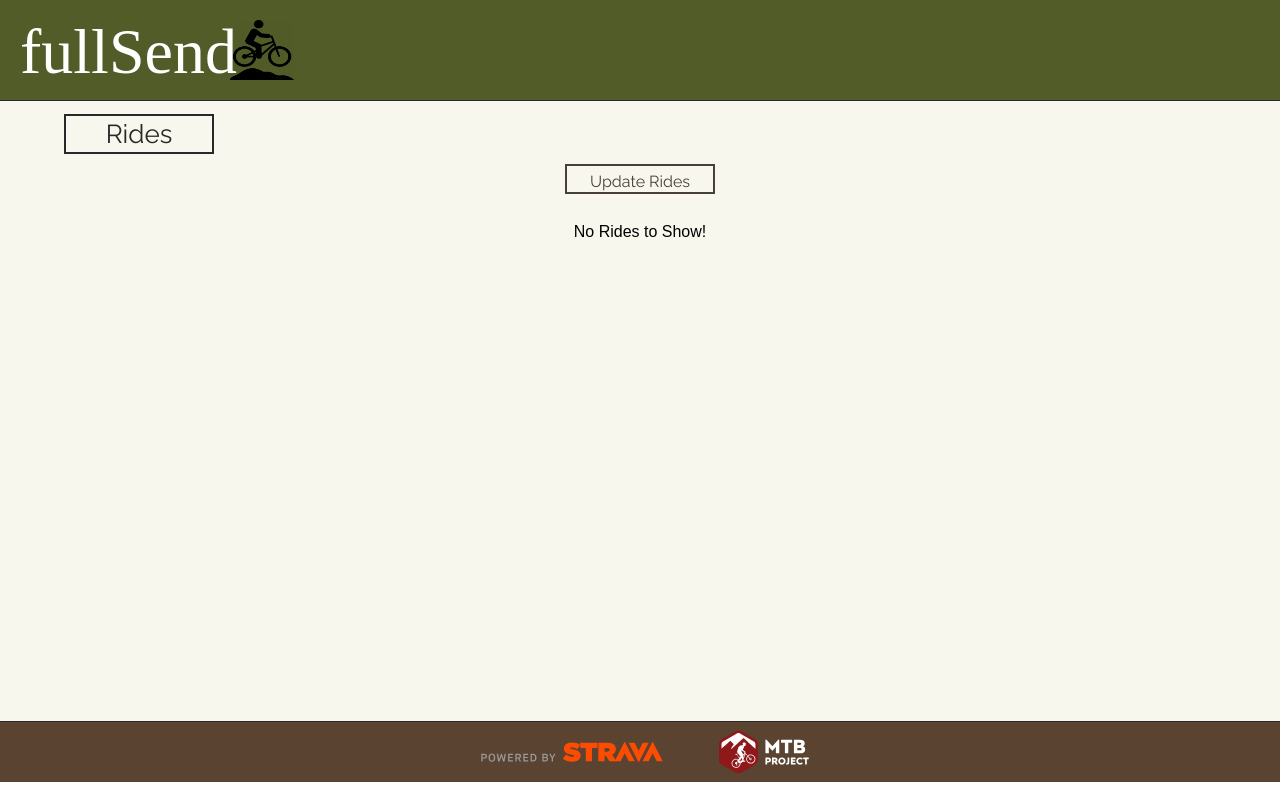
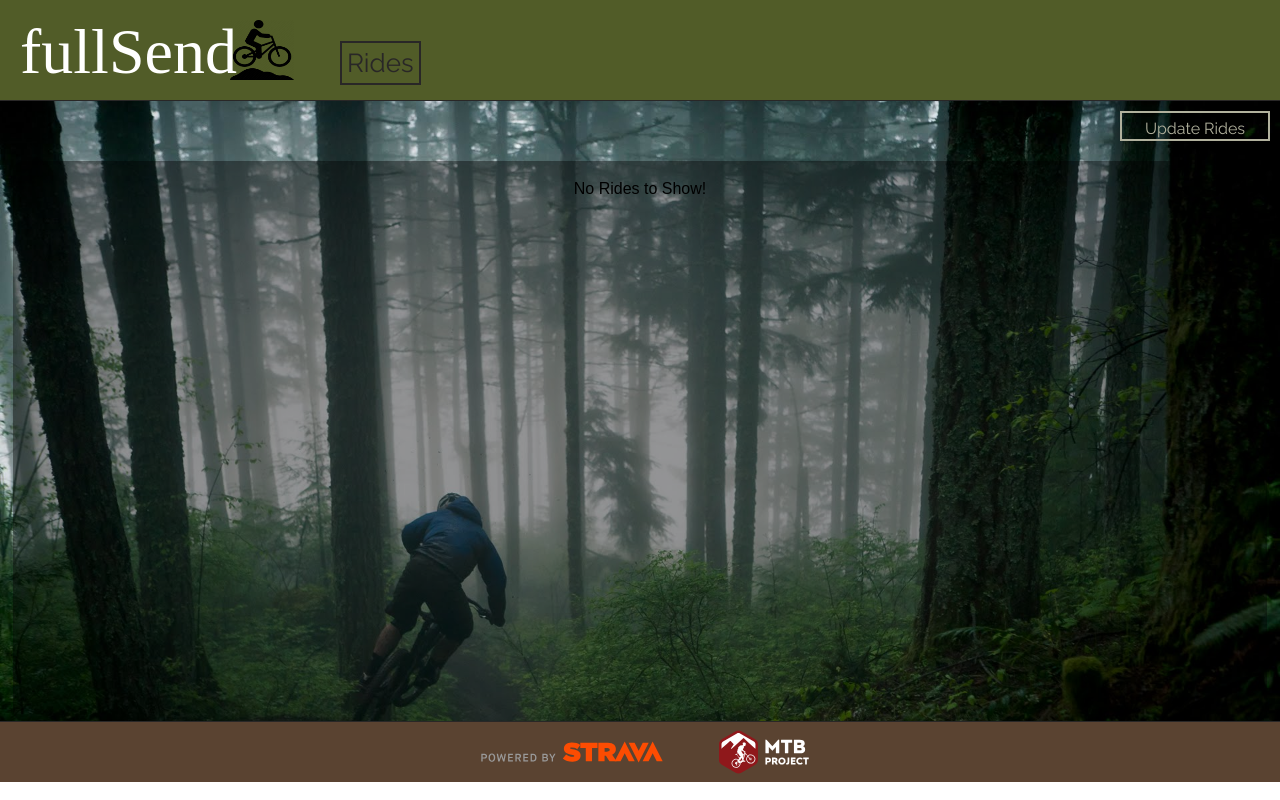
Before and after one commit to patrickmc21/fullSend, a React (Create React App) app: page /main/rides in a window 1280 px wide. Built offline with nearby package versions, Linux system fonts and the light colour scheme; a web font is replaced by a local one.

Commit message:
Style more, which is not linting i know

```diff
--- a/src/Components/Main/Main.css
+++ b/src/Components/Main/Main.css
@@ -1,4 +1,7 @@
 main {
   height: 620px;
   background-color: #f8f7ee;
+  background-image: url('images/possible-bkgrnd.jpg');
+  background-size: cover;
+  background-repeat: no-repeat;
 }
--- a/src/Components/Main/Main.js
+++ b/src/Components/Main/Main.js
@@ -15,7 +15,6 @@ const Main = (props) => {
     <div>
       <Header />
       <main>
-        <Nav />
         <Route exact path='/main' render={() => {
           return <MainContent />
         }} />
--- a/src/Components/MainContent/MainContent.css
+++ b/src/Components/MainContent/MainContent.css
@@ -1,3 +1,9 @@
+.main-content-wrapper {
+  padding-top: 50px;
+  height: 620px;
+  background-color: #f8f7ee;
+}
+
 .main-content {
   padding-top: 200px;
   border: 1px solid #515c28;
--- a/src/Components/MainContent/MainContent.js
+++ b/src/Components/MainContent/MainContent.js
@@ -4,11 +4,13 @@ import './MainContent.css';
 
 const MainContent = () => {
   return (
-    <div className='main-content'>
-      <div className='main-content-text'>
-        <h1 className='main-tagline'>
-          The Rider's Best Friend
-        </h1>
+    <div className='main-content-wrapper'>
+      <div className='main-content'>
+        <div className='main-content-text'>
+          <h1 className='main-tagline'>
+            The Rider's Best Friend
+          </h1>
+        </div>
       </div>
     </div>
   )
--- a/src/Components/Nav/Nav.css
+++ b/src/Components/Nav/Nav.css
@@ -1,20 +1,18 @@
 .app-nav {
-  display: flex;
-  justify-content: space-left;
-  padding-top: 10px;
-  margin: auto;
+  display: inline-block;
+  padding-top: 50px;
   height: 60px;
-  width: 90vw;
+  width: 30vw;
   box-sizing: border-box;
 }
 
 .nav-btn {
-  padding-top: 5px;
-  border: 2px solid #273006;
+  padding: 5px;
+  border: 2px solid #b1b19d;
   height: 40px;
   width: 150px;
   box-sizing: border-box;
-  color: #273006;
+  color: #b1b19d;
   font-family: 'Raleway', sans-serif;
   font-size: 26px;
   text-align: center;
@@ -22,7 +20,9 @@
 }
 
 .nav-btn:hover {
-  box-shadow: 0px 0px 5px 2px #273006;
+  border-color: #FFFFFE;
+  box-shadow: 0px 0px 1px 0px #FFFFFE;
+  color: #FFFFFE;
 }
 
 .active-nav {
--- a/src/Components/RideCard/RideCard.css
+++ b/src/Components/RideCard/RideCard.css
@@ -1,13 +1,13 @@
 .ride-card {
   border: 1px solid #292727;
+  border-radius: 17px;
   margin-bottom: 50px;
   height: 450px;
   width: 300px;
-  background-color: #CECCC1;
-  box-shadow: 0px 0px 2px 1px #292727;
+  background-color: rgba(206, 204, 193, 0.8);
+  box-sizing: border-box;
 }
 
-.ride-date,
 .ride-trail-name,
 .ride-location,
 .ride-summary,
@@ -31,15 +31,23 @@
 }
 
 .ride-date {
-  margin: 5px 5px 5px 0;
+  position: relative;
+  top: 10px;
+  padding-right: 5px;
+  border-radius: 4px 4px 0 0;
+  background-color: rgba(0,0,0, 0.6);
+  color: #e4e4c5;
   text-align: right;
+  z-index: 10;
 }
 
 .ride-image {
   display: block;
   border: 1px solid #49403c;
-  margin: auto;
-  width: 250px;
+  border-radius: 15px 15px 0 0;
+  margin-top: -16px;
+  height: 230px;
+  width: 296px;
 }
 
 .ride-trail {
--- a/src/Containers/Header/Header.js
+++ b/src/Containers/Header/Header.js
@@ -3,6 +3,8 @@ import { connect } from 'react-redux';
 import { dispatch } from 'redux';
 import { NavLink, withRouter } from 'react-router-dom';
 import PropTypes from 'prop-types';
+import Nav from '../../Components/Nav/Nav';
+
 
 import * as actions from '../../Actions';
 import getAthleteInfo from  '../../api/external-api-calls/getAthleteInfo';
@@ -42,6 +44,7 @@ export class Header extends Component {
         >
           <h1 className='logo'>fullSend</h1>
         </NavLink>
+        <Nav />
         {name.length > 0 &&
         <aside className='user-info'>
           <img
--- a/src/Containers/RideContainer/RideContainer.css
+++ b/src/Containers/RideContainer/RideContainer.css
@@ -1,17 +1,19 @@
-section {
+.ride-container {
+  padding-top: 10px;
   height: 560px;
+  box-sizing: border-box;
 }
 
 .update-rides {
-  display: block;
+  float: right;
   padding-top: 5px;
-  border: 2px solid #49403c;
-  margin: 0 auto 30px auto;
+  border: 2px solid #b1b19d;
+  margin: 0 10px 20px 0;
   height: 30px;
   width: 150px;
   background-color: transparent;
   box-sizing: border-box;
-  color: #49403c;
+  color: #b1b19d;
   font-family: 'Raleway', sans-serif;
   font-size: 16px;
   text-align: center;
@@ -19,13 +21,21 @@ section {
 }
 
 .update-rides:hover {
-  box-shadow: 0px 0px 5px 2px #49403c;
+  border-color: #FFFFFE;
+  color: #FFFFFE;
+  box-shadow: 0px 0px 1px 1px #FFFFFE;
 }
 
 .card-container {
   display: flex;
   justify-content: space-around;
   flex-wrap: wrap;
-  height: 500px;
+  padding: 20px 0;
+  border-radius: 10px;
+  margin: auto;
+  height: 560px;
+  width: 98vw;
+  background-color: rgba(0, 0, 0, 0.4);
+  box-sizing: border-box;
   overflow: scroll;
 }
--- a/src/Containers/RideContainer/RideContainer.js
+++ b/src/Containers/RideContainer/RideContainer.js
@@ -68,18 +68,22 @@ export class RideContainer extends Component {
 
   render() {
     const { rides } = this.props
-    const rideCards = rides.reverse().map(ride => {
+    const rideCards = rides.map(ride => {
       return <RideCard key={ride.epoch} ride={ride}/>
     })
+    const ridesByRecent = rideCards.sort((a,b) => {
+      return b.key - a.key;
+    });
+    console.log(ridesByRecent);
     return(
-      <section>
+      <section className='ride-container'>
         <button
           className='update-rides'
           onClick={this.handleClick}>
             Update Rides
         </button>
         <div className='card-container'>
-          {rides.length > 1 && rideCards}
+          {rides.length > 1 && ridesByRecent}
           {rides.length < 1 && <h6>No Rides to Show!</h6>}
         </div>
       </section>
```
Also changed, not shown: src/Components/Main/images/possible-bkgrnd.jpg (added).
